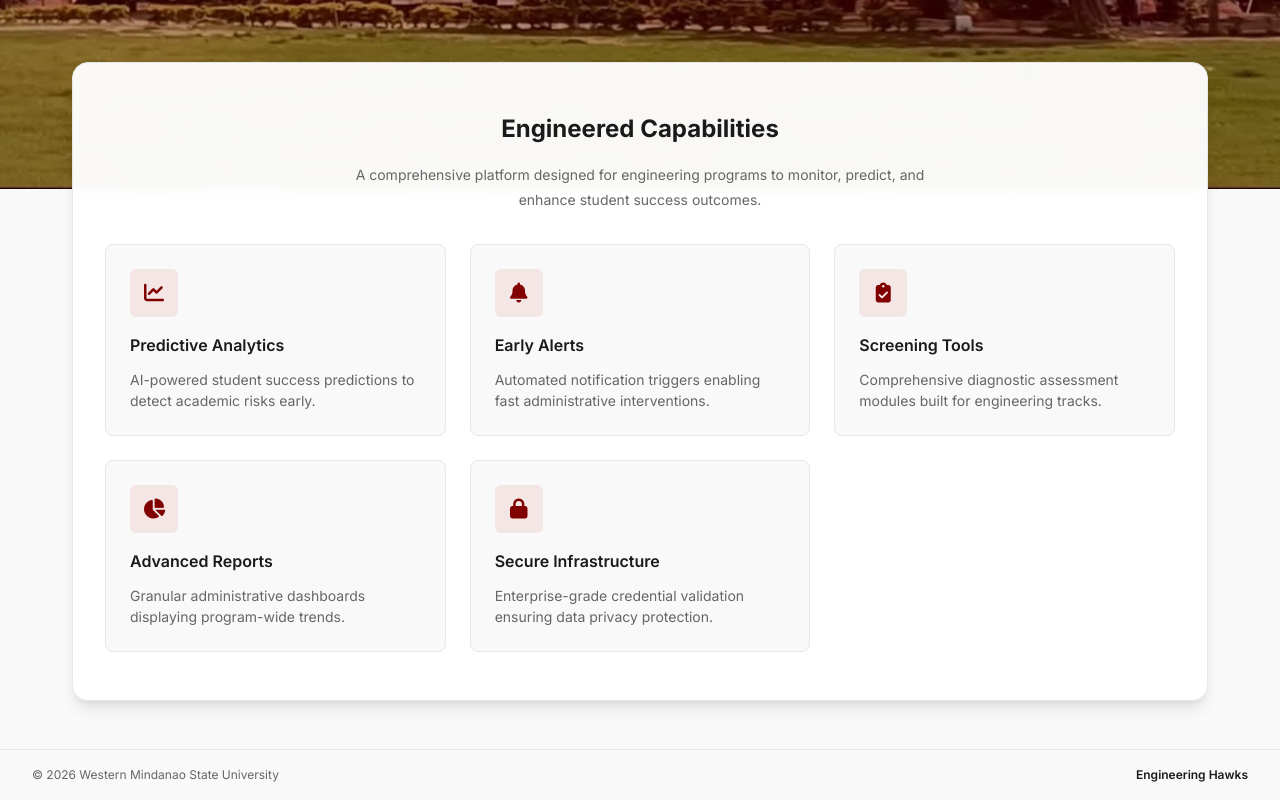
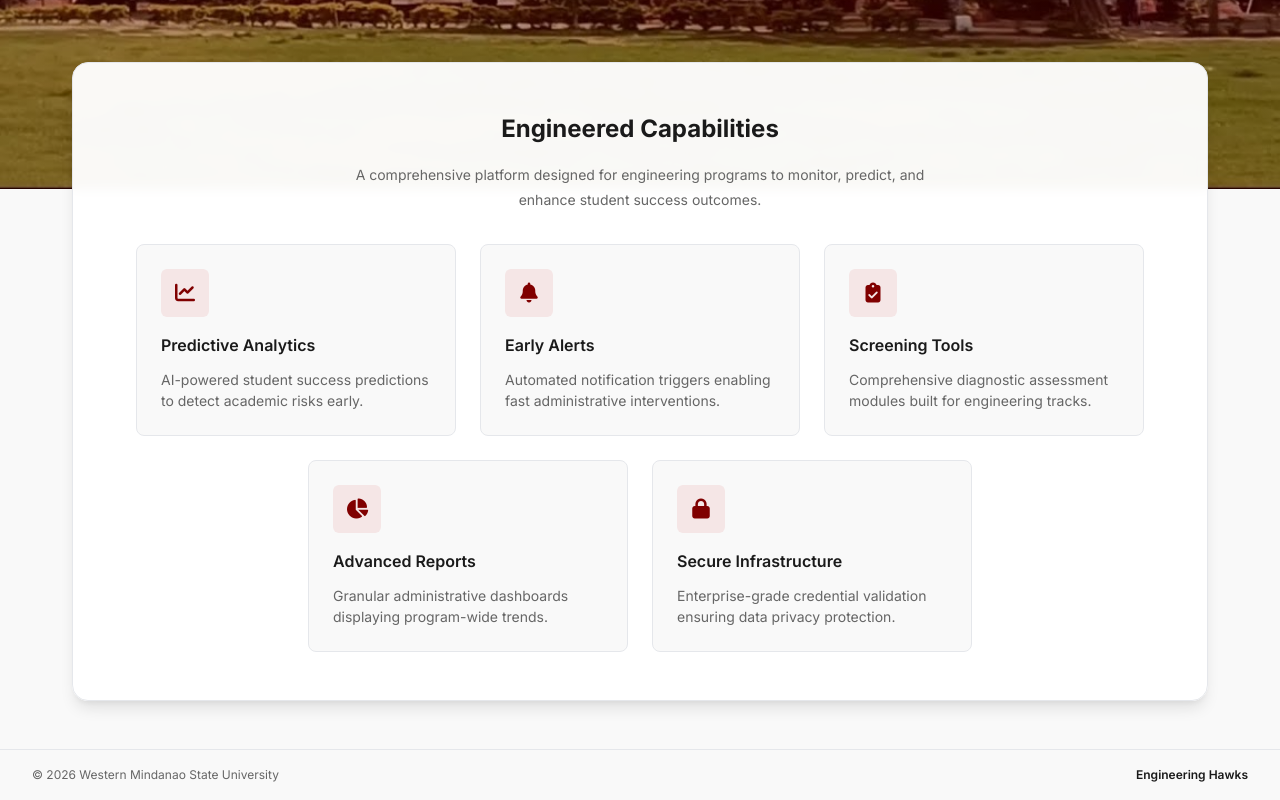
Before and after one commit to ern-natividad/StudentSuccessPredictor_CapStone, a React (Vite) app in the folder frontend/: page / in a window 1280 px wide. Shown: the part 611-1411 px from the top of the page. Built offline with nearby package versions, Linux system fonts and the light colour scheme.

Commit message:
fixed engineered Capabilities grid format

```diff
--- a/frontend/src/pages/Home.jsx
+++ b/frontend/src/pages/Home.jsx
@@ -357,8 +357,9 @@ const HomePage = () => {
 
           <div
             style={{
-              display: "grid",
-              gridTemplateColumns: "repeat(auto-fit, minmax(280px, 1fr))",
+              display: "flex",
+              flexWrap: "wrap",
+              justifyContent: "center",
               gap: "var(--space-xl)",
             }}
           >
@@ -366,11 +367,15 @@ const HomePage = () => {
               <div
                 key={idx}
                 style={{
+                  flex: "0 1 320px",
+                  maxWidth: "340px",
+                  minWidth: "280px",
                   padding: "var(--space-xl)",
                   borderRadius: "var(--radius-lg)",
                   border: "1px solid var(--color-border-neutral)",
                   backgroundColor: "var(--color-bg-surface)",
                   transition: "all var(--transition-base)",
+                  boxSizing: "border-box",
                 }}
                 onMouseEnter={(e) => {
                   e.currentTarget.style.boxShadow = "var(--shadow-md)";
@@ -405,6 +410,7 @@ const HomePage = () => {
                 >
                   <i className={feature.icon}></i>
                 </div>
+
                 <h4
                   style={{
                     fontWeight: "var(--font-weight-semibold)",
@@ -415,6 +421,7 @@ const HomePage = () => {
                 >
                   {feature.title}
                 </h4>
+
                 <p
                   style={{
                     fontSize: "var(--font-size-base)",
```
